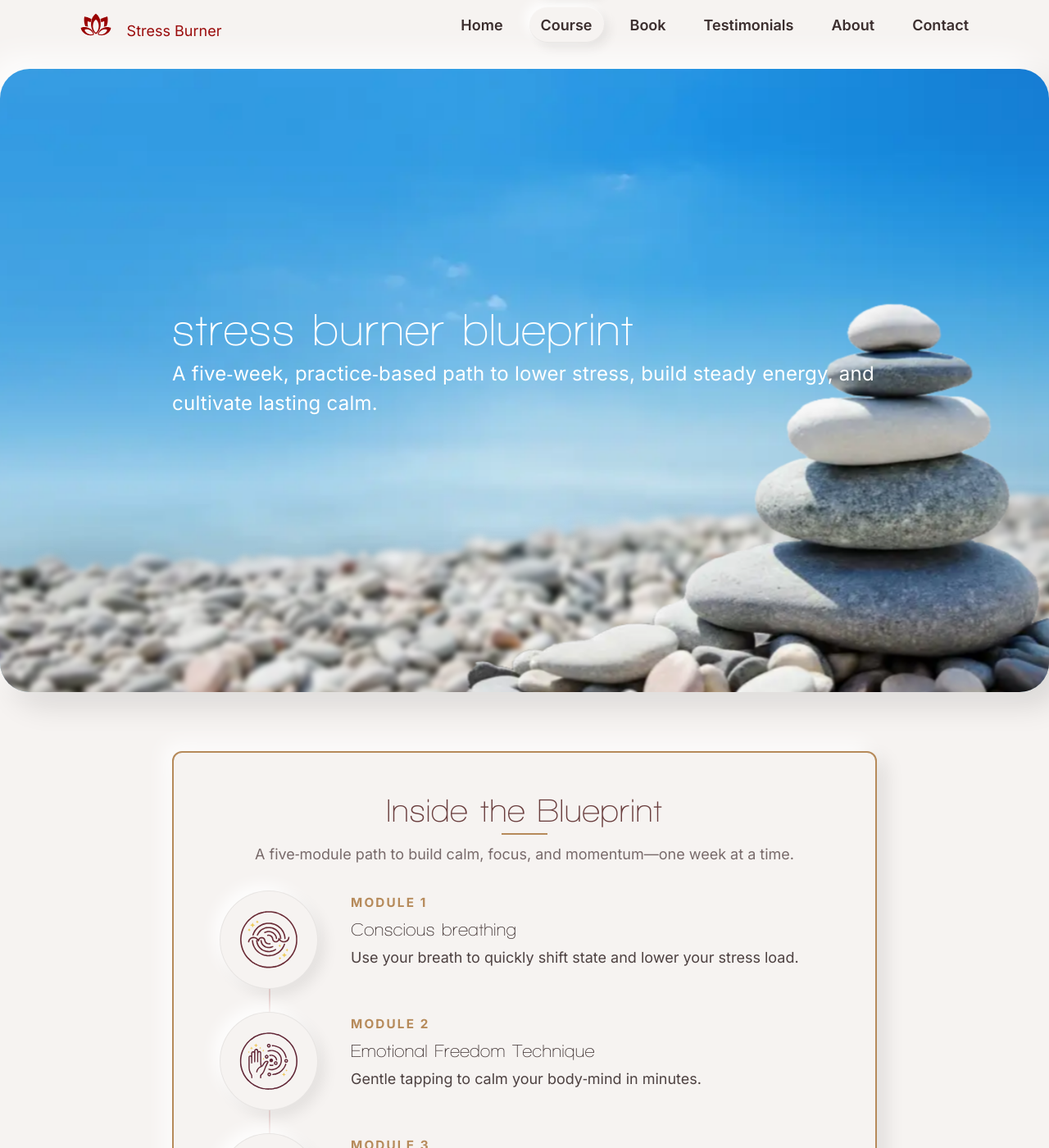
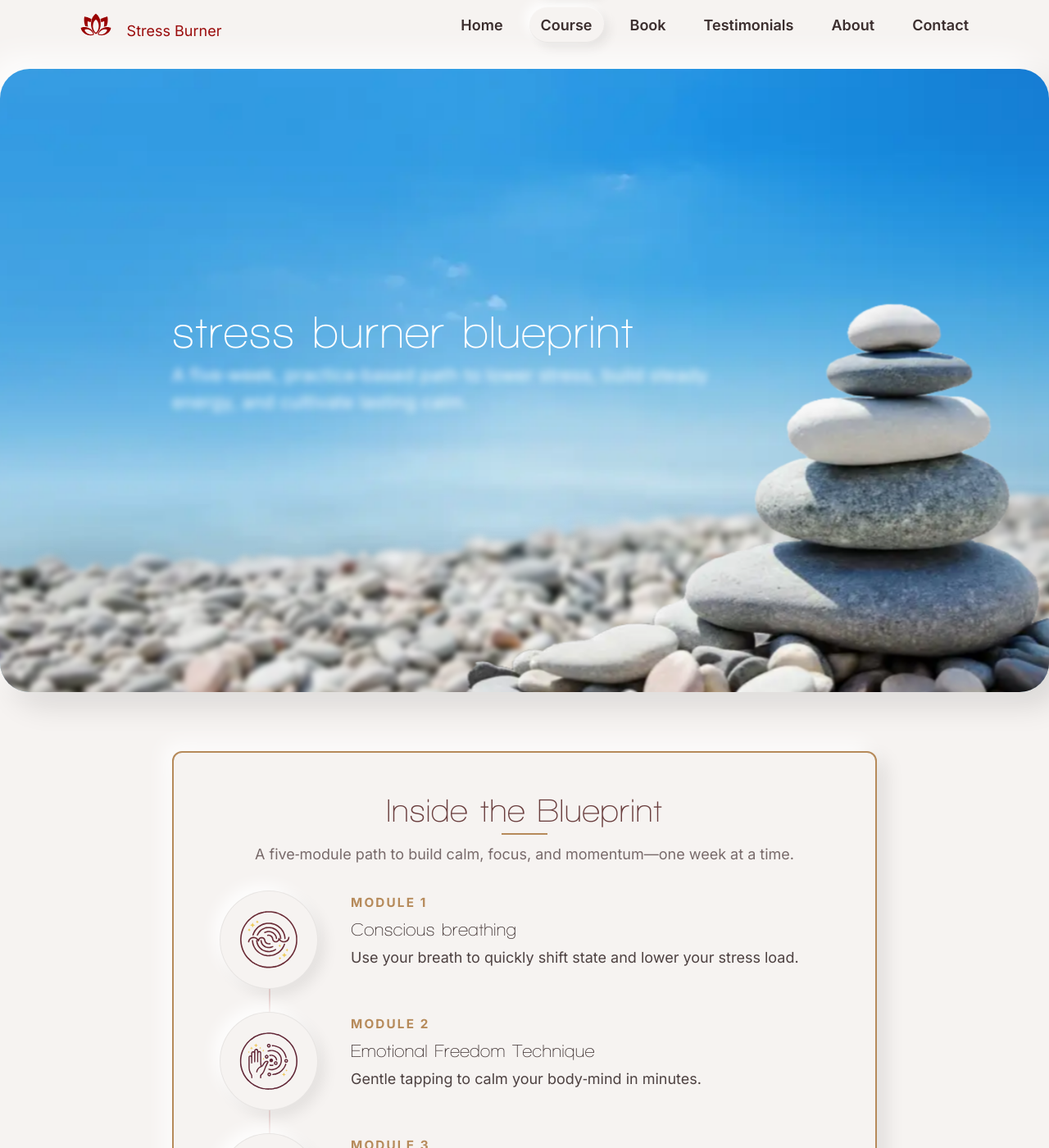
Before and after one commit to chriswakeley/test-blog, a Jekyll site: the page built from course.md, in a window 1280 px wide and 1400 px high. Shown: the whole window at 82% size. Built offline with Jekyll 4.4.1, drawn with Linux system fonts in a browser that asks for light colours.

Commit message:
Refine course title hero styles for improved mobile legibility and adjust animations for smoother transitions

```diff
--- a/assets/css/main.css
+++ b/assets/css/main.css
@@ -442,9 +442,9 @@
   .outcomes-cloud{grid-template-columns:1fr;gap:18px}
   .section-intro .course-title{font-size:38px}
   .section-intro .course-kicker{font-size:18px;margin-bottom:.5rem}
-  /* Slight bump for the course title hero on mobile */
+  /* Slight bump for the course title hero on mobile; subheader a touch smaller */
   .title-hero .section-intro .course-title{font-size:40px}
-  .title-hero .section-intro .course-kicker{font-size:20px}
+  .title-hero .section-intro .course-kicker{font-size:19px}
   /* Module flow responsive: vertical timeline with slightly smaller badges */
   .module-flow{gap:20px}
   .module-flow::before{left:44px; bottom:44px}
@@ -520,10 +520,16 @@
 .title-hero .title-hero-inner{ position:relative; min-height:760px; display:flex; align-items:center; overflow:hidden; border-radius:36px; background: var(--sb-warm); max-width:1280px;
   box-shadow: -16px -16px 36px rgba(255,255,255,.85), 16px 16px 36px rgba(0,0,0,.12), inset 0 1px 0 rgba(255,255,255,.55), inset 0 -1px 0 rgba(0,0,0,.06) }
 .title-hero .course-title{ color:#fff }
-.title-hero .section-intro.on-parallax .course-kicker{ max-width: 60ch; color:#fff; opacity:.95 }
+/* Narrow subheader width slightly for improved legibility */
+.title-hero .section-intro.on-parallax .course-kicker{ max-width: 52ch; color:#fff; opacity:.95 }
 /* Slightly increase title and subheading sizes within the course title hero */
 .title-hero .section-intro .course-title{ font-size:56px }
-.title-hero .section-intro .course-kicker{ font-size:24px }
+.title-hero .section-intro .course-kicker{ font-size:22px }
+/* Apply fade + rise + post-fade sharpen blur to title and subheader */
+.title-hero .section-intro .course-title,
+.title-hero .section-intro .course-kicker{ will-change: opacity, transform, filter }
+.title-hero .section-intro .course-title{ filter:blur(4px); animation: fadeInOpacity .4s ease-out 0s both, rise .44s ease-out .24s both, sharpenFromSoft .45s ease-out .8s both }
+.title-hero .section-intro .course-kicker{ filter:blur(4px); animation: fadeInOpacity .4s ease-out 0s both, rise .44s ease-out .30s both, sharpenFromSoft .45s ease-out .8s both }
 .title-hero .title-hero-inner .parallax-stack{ position:absolute; inset:0; height:100%; min-height:0; z-index:0 }
 .title-hero .title-hero-inner .section-intro.on-parallax{ position:relative; z-index:1 }
 /* Use wide stones images for title background */
@@ -531,7 +537,7 @@
   background-image:-webkit-image-set(url('../images/stonestackbackground-wide.webp') type('image/webp') 1x);
   background-image:image-set(url('../images/stonestackbackground-wide.webp') type('image/webp') 1x);
   /* Appear animation to match homepage hero */
-  opacity:0; animation: fadeInOpacity .5s ease-out 0s both;
+  opacity:0; animation: fadeInOpacity .4s ease-out 0s both;
 }
 .stones-title-parallax .stones-mid{
   background-image:-webkit-image-set(url('../images/stonestackmidground-wide.webp') type('image/webp') 1x);
@@ -539,7 +545,7 @@
   /* Step 1: fade all layers in together; Step 2: then increase blur to 3px */
   opacity:0; filter:blur(0);
   animation:
-    fadeInOpacity .5s ease-out 0s both,
+    fadeInOpacity .4s ease-out 0s both,
     blurToSoft .35s ease-out .8s both;
 }
 .stones-title-parallax .stones-fore{
@@ -548,7 +554,7 @@
   /* Step 1: fade all layers in together; Step 2: then resolve blur from 4px to 0px */
   opacity:0; filter:blur(4px);
   animation:
-    fadeInOpacity .5s ease-out 0s both,
+    fadeInOpacity .4s ease-out 0s both,
     sharpenFromSoft .45s ease-out .8s both;
 }
 .stones-title-parallax .parallax-layer{ background-position: right bottom }
```
